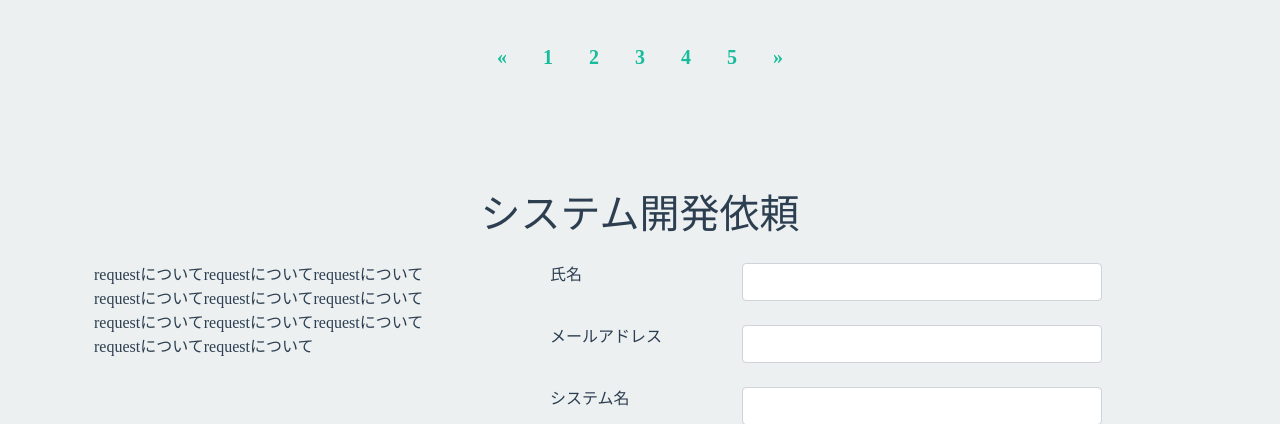
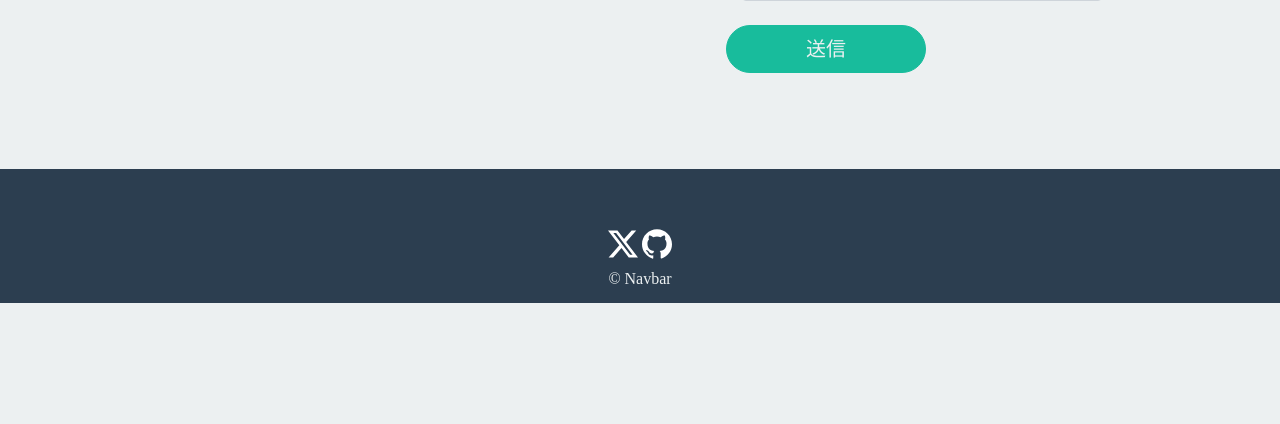
Before and after one commit to shomaozasa/teamA, a Django app: page /request/post/ in a window 1280 px wide. Shown: the part 1933-2357 px from the top of the page. After the commit the page ends 2236 px from the top, so only its background shows below. Run offline with Django 5.2, Linux system fonts and the light colour scheme; some libraries are stand-ins or nearby versions; some web fonts are replaced.

Commit message:
[update] DBのデータ表示とページネーション作成

```diff
--- a/teamA/templates/index.html
+++ b/teamA/templates/index.html
@@ -7,7 +7,7 @@
 
 {% block contents %}
 <div class="container">
-    <!-- Main visual -->
+    <!-- メインビジュアル -->
     <div class="px-3">
         <div class="jumbotron p-5 bg-light radius original-shadow">
             <div class="container-fluid py-5">
@@ -15,70 +15,55 @@
             </div>
         </div>
     </div>
-    <!-- About -->
+    <!-- Navbarについて -->
     <div id="about" class="row mb-5 scroll-up">
         <div class="col-md-8 mb-5">
-            <img src="https://jordicomas.org/wp-content/uploads/2019/01/Sample-16x9-image_1080px.jpg" class="radius original-shadow" width="100%" alt="写真だよ">
+            <img src="https://jordicomas.org/wp-content/uploads/2019/01/Sample-16x9-image_1080px.jpg" class="radius original-shadow" width="100%" alt="部活動ロゴ">
         </div>
         <div class="col-md-4 mb-5">
             <h1>Navbarについて</h1>
             <p>NavbarについてNavbarについてNavbarについてNavbarについてNavbarについてNavbarについてNavbarについてNavbarについてNavbarについてNavbarについてNavbarについて</p>
         </div>
     </div>
-    <!-- works -->
+    <!-- 作品 -->
     <div id="works" class="mb-10 works">
         <h1 class="mb-4 text-center">作品</h1>
         <div class="row mb-4">
+            {% for work in works %}
             <div class="row col-sm-6 mb-4 scroll-up">
-                <a class="p-0 col-sm-6" href=""><img class="radius original-shadow" src="https://jordicomas.org/wp-content/uploads/2019/01/Sample-16x9-image_1080px.jpg" width="100%" alt="写真だよ"></a>
+                <a class="p-0 col-sm-6" href="{% url 'detail' work.work.id %}"><img class="radius original-shadow" src="{{ work.image_path.image_path }}" width="100%" alt="作品の画像"></a>
                 <div class="col-sm-6 py-3">
-                    <a class="folio-name">作品名</a>
-                    <p class="overview mb-0 mt-3">概要概要概要概要概要概要概要概要概要概要概要概要概要</p>
+                    <a class="folio-name" href="{% url 'detail' work.work.id %}">{{ work.work.name }}</a>
+                    <p class="overview mb-0 mt-3">{{ work.work.description }}</p>
                 </div>
             </div>
-            <div class="row col-sm-6 mb-4 scroll-up">
-                <a class="p-0 col-sm-6" href=""><img class="radius original-shadow" src="https://jordicomas.org/wp-content/uploads/2019/01/Sample-16x9-image_1080px.jpg" width="100%" alt="写真だよ"></a>
-                <div class="col-sm-6 py-3">
-                    <a class="folio-name">作品名</a>
-                    <p class="overview mb-0 mt-3">概要概要概要概要概要概要概要概要概要概要概要概要概要</p>
-                </div>
-            </div>
-            <div class="row col-sm-6 mb-4 scroll-up">
-                <a class="p-0 col-sm-6" href=""><img class="radius original-shadow" src="https://jordicomas.org/wp-content/uploads/2019/01/Sample-16x9-image_1080px.jpg" width="100%" alt="写真だよ"></a>
-                <div class="col-sm-6 py-3">
-                    <a class="folio-name">作品名</a>
-                    <p class="overview mb-0 mt-3">概要概要概要概要概要概要概要概要概要概要概要概要概要</p>
-                </div>
-            </div>
-            <div class="row col-sm-6 mb-4 scroll-up">
-                <a class="p-0 col-sm-6" href=""><img class="radius original-shadow" src="https://jordicomas.org/wp-content/uploads/2019/01/Sample-16x9-image_1080px.jpg" width="100%" alt="写真だよ"></a>
-                <div class="col-sm-6 py-3">
-                    <a class="folio-name">作品名</a>
-                    <p class="overview mb-0 mt-3">概要概要概要概要概要概要概要概要概要概要概要概要概要</p>
-                </div>
-            </div>
+            {% endfor %}
         </div>
         <div class="text-center">
             <ul class="pagination">
-                <li class="page-item">
-                    <a href="#" class="page-link" aria-label="Previous">
-                        <span aria-hidden="true">«</span>
-                    </a>
-                </li>
-                <li class="page-item"><a class="page-link" href="#">1</a></li>
-                <li class="page-item"><a class="page-link" href="#">2</a></li>
-                <li class="page-item"><a class="page-link" href="#">3</a></li>
-                <li class="page-item"><a class="page-link" href="#">4</a></li>
-                <li class="page-item"><a class="page-link" href="#">5</a></li>
-                <li class="page-item">
-                    <a href="#" class="page-link" aria-label="Next">
-                        <span aria-hidden="true">»</span>
-                    </a>
-                </li>
+                {% if data_p.has_previous %}
+                <li class="page-item"><a href="{% url 'index' data_p.previous_page_number %}#works" class="page-link" aria-label="Previous"><span aria-hidden="true">«</span></a></li>
+                {% else %}
+                <li class="page-item"><a href="#works" class="page-link" aria-label="Previous"><span aria-hidden="true">«</span></a></li>
+                {% endif %}
+
+                {% for i in data_list %}
+                {% if data_p.number == i %}
+                <li class="page-item active"><a class="page-link" href="#works">{{ i }}</a></li>
+                {% else %}
+                <li class="page-item"><a class="page-link" href="{% url 'index' i %}#works">{{ i }}</a></li>
+                {% endif %}
+                {% endfor %}
+
+                {% if data_p.hasnext %}
+                <li class="page-item"><a href="{% url 'index' data_p.next_page_number %}#works" class="page-link" aria-label="Next"><span aria-hidden="true">»</span></a></li>
+                {% else %}
+                <li class="page-item"><a href="#works" class="page-link" aria-label="Next"><span aria-hidden="true">»</span></a></li>
+                {% endif %}
             </ul>
         </div>
     </div>
-    <!-- form -->
+    <!-- 依頼フォーム -->
     <div id="request" class="mb-5">
         <h1 class="mb-4 text-center">システム開発依頼</h1>
         <div class="row">
```
Also changed, not shown: teamA/portfolio/views.py (+23 -5 lines).
